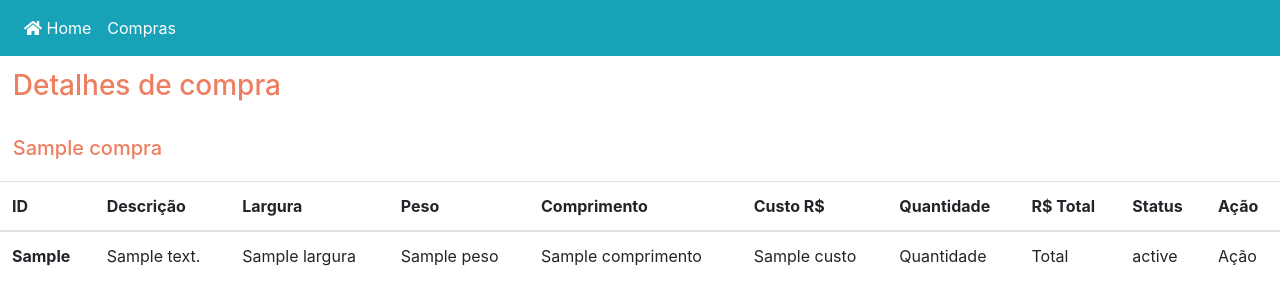
After one commit to gopianco/teste, a Django app: template compras/templates/compras/compra_detalhes.html in a window 1280 px wide. The commit adds this page. Shown: the top 305 px of the page. Run offline with Django 3.2, Linux system fonts and the light colour scheme; the template is opened without the code that fills it: most values are stand-ins (such as "Sample title", 1, 10 or a date in 2020); some libraries are stand-ins or nearby versions.

Commit message:
Adicionei página para detalhes dos produtos

```diff
--- a/compras/models.py
+++ b/compras/models.py
@@ -6,6 +6,7 @@ metodo_envio = (
     ('04510', 'PAC'),
     ('0215', 'SEDEX10'),
 )
+
 
 class Compra(models.Model):
     id_compra = models.AutoField(primary_key=True)
@@ -23,6 +24,7 @@ class Compra(models.Model):
     def __str__(self):
        return 'Compra nº ' + str(self.id_compra)
 
+
 class Produto(models.Model):
     descricao = models.CharField(max_length=200)
     custo = models.DecimalField(max_digits=20, decimal_places=2)
--- /dev/null
+++ b/compras/templates/compras/compra_detalhes.html
@@ -0,0 +1,44 @@
+{% extends 'compras/base.html' %}
+
+{% block content %}
+
+<h3 class = "titulo">Detalhes de compra</h3>
+<div class="table-responsive">
+    <h5 class="titulo">{{compra}}</h5>
+    <table class="table table-hover">
+      <thead>
+        <tr>
+          <th scope="col">ID</th>
+          <th scope="col">Descrição</th>
+          <th scope="col">Largura</th>
+          <th scope="col">Peso</th>
+          <th scope="col">Comprimento</th>
+          <th scope="col">Custo R$</th>
+          <th scope="col">Quantidade</th>
+          <th scope="col">R$ Total</th>
+          <th scope="col">Status</th>
+          <th scope="col">Ação</th>
+        </tr>
+      </thead>     <tbody>
+        {% for produto in produtos %}
+          <tr>
+            <th scope="row">{{produto.id_produto}}</th>
+            <td>{{produto.descricao}}</td>
+            <td>{{produto.largura}}</td>
+            <td>{{produto.peso}}</td>
+            <td>{{produto.comprimento}}</td>
+            <td>{{produto.custo}}</td>
+            <td>Quantidade</td>
+            <td>Total</td>
+            <td>{{produto.status}}</td>
+            <td>Ação</td>
+        {% endfor %}
+        </tr>
+      </tbody>
+    </table>
+
+
+</div>
+
+
+{% endblock %}
--- a/compras/templates/compras/lista_compras.html
+++ b/compras/templates/compras/lista_compras.html
@@ -22,7 +22,7 @@
         {% for compra in compras %}
           <tr>
             <th scope="row">{{compra.id_compra}}</th>
-            <td>{{compra}}</td>
+            <td><a href="{% url 'compra_detalhes' pk=compra.pk %}">{{compra}}</a></td>
             <td>{{compra.data_compra}}</td>
             <td>{{compra.codigo_rastreio}}</td>
             <td>{{compra.codigo_rastreio}}</td>
--- a/compras/urls.py
+++ b/compras/urls.py
@@ -3,4 +3,5 @@ from . import views
 
 urlpatterns = [
     path('', views.lista_compras, name='lista_compras'),
+    path('compra/<int:pk>/', views.compra_detalhes, name='compra_detalhes'),
 ]
--- /dev/null
+++ b/requirements.txt
@@ -0,0 +1 @@
+Django~=2.2.1
```
Also changed, not shown: compras/views.py (+7 -1 lines).
